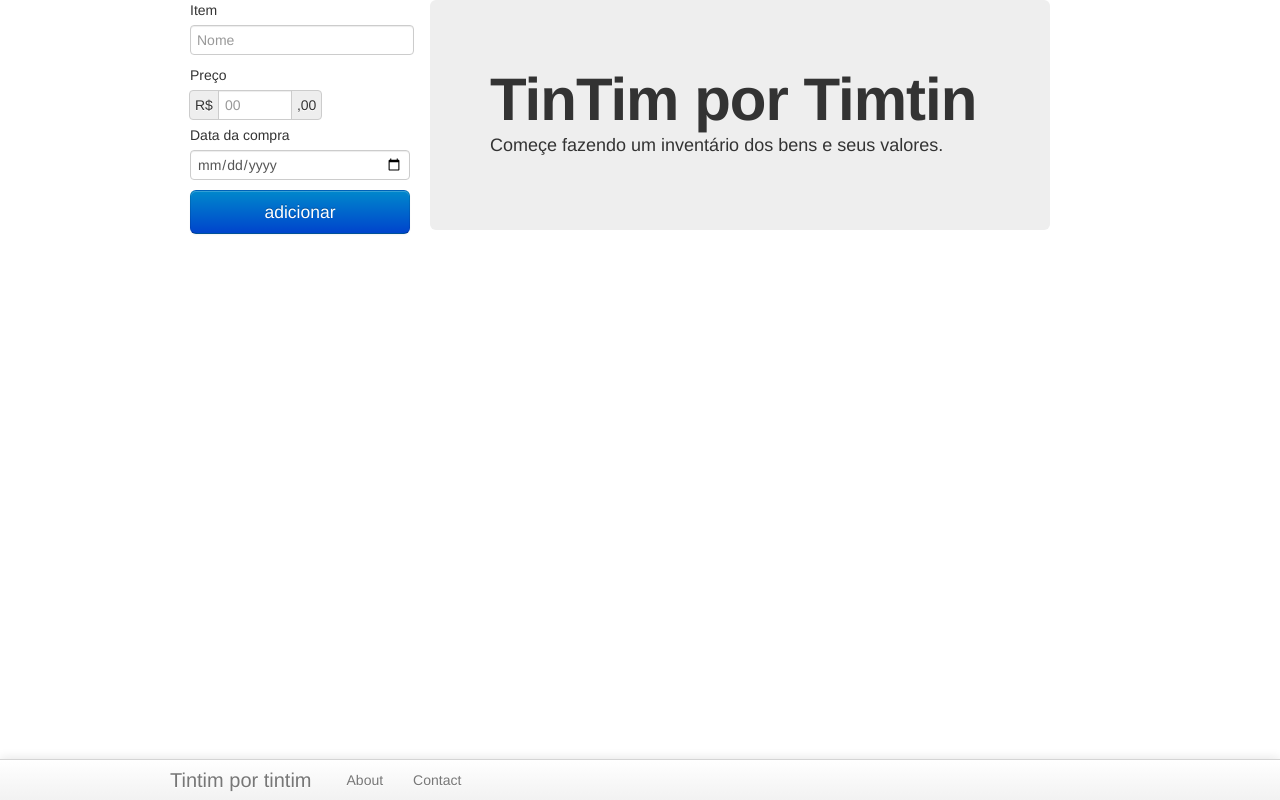
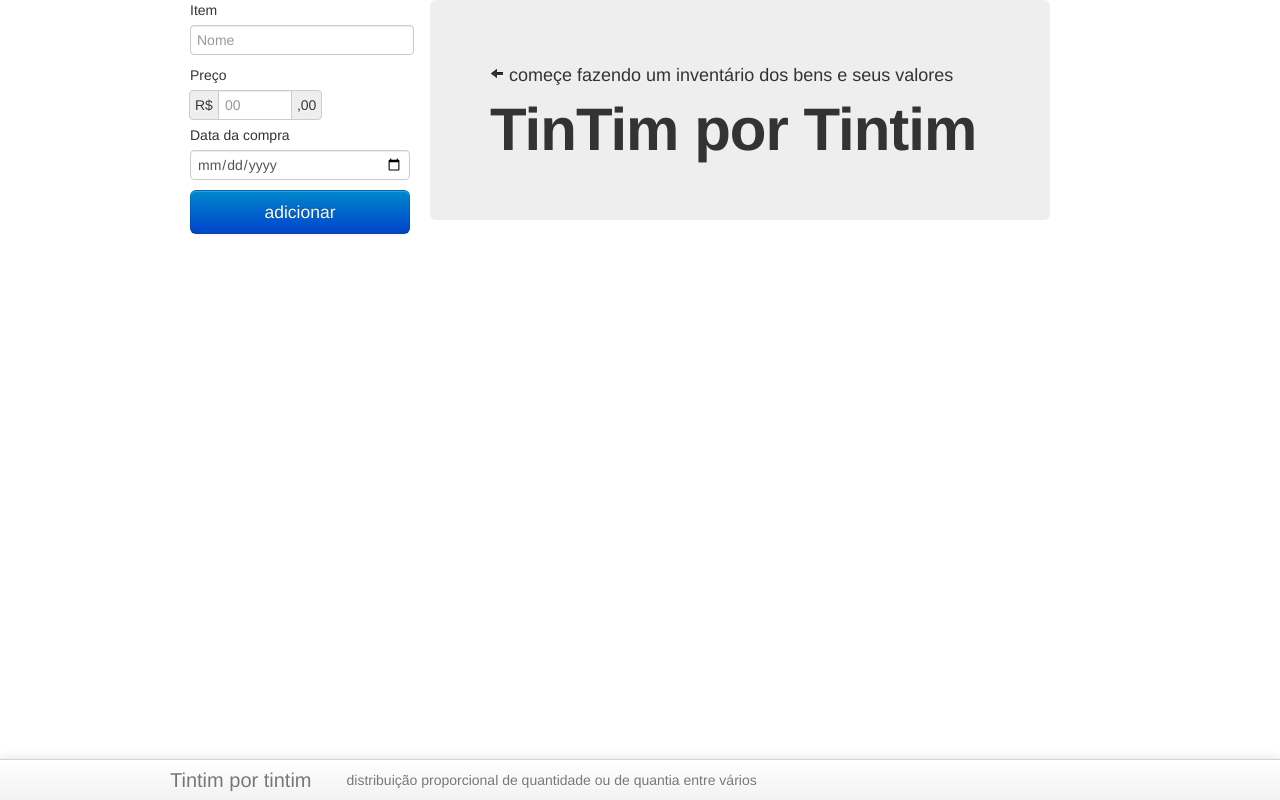
Before and after one commit to marcomoura/tintim, a plain HTML site: page index.html in a window 1280 px wide. Drawn offline with nearby package versions, Linux system fonts and the light colour scheme.

Commit message:
update layout position

```diff
--- a/index.html
+++ b/index.html
@@ -24,8 +24,8 @@
       </div>
       <div class="span8">
         <div class="hero-unit">
-          <h1>TinTim por Timtin</h1>
-          <p>Come&ccedil;e fazendo um invent&aacute;rio dos bens e seus valores.</p>
+          <p><i class='icon-arrow-left'></i> come&ccedil;e fazendo um invent&aacute;rio dos bens e seus valores</p>
+          <h1>TinTim por Tintim</h1>
         </div>
 
         <table id="inventory" class="hide table table-bordered" style="background-color:#eee">
@@ -43,8 +43,7 @@
         <div class="container">
           <a class="brand" href="#">Tintim por tintim</a>
           <ul class="nav">
-            <li><a href="#about">About</a></li>
-            <li><a href="#contact">Contact</a></li>
+            <li><a href="#about">distribui&ccedil;&atilde;o proporcional de quantidade ou de quantia entre v&aacute;rios</a></li>
           </ul>
         </div>
       </div>
```
